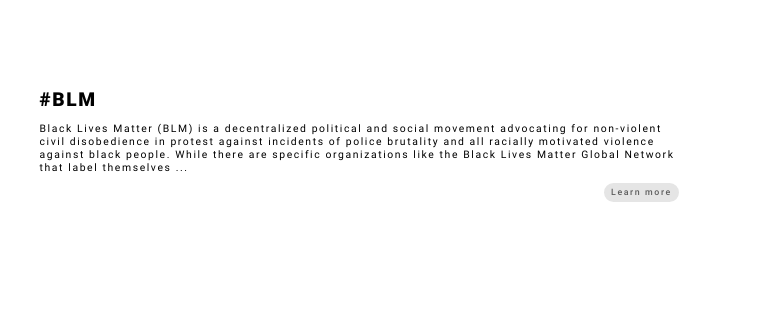
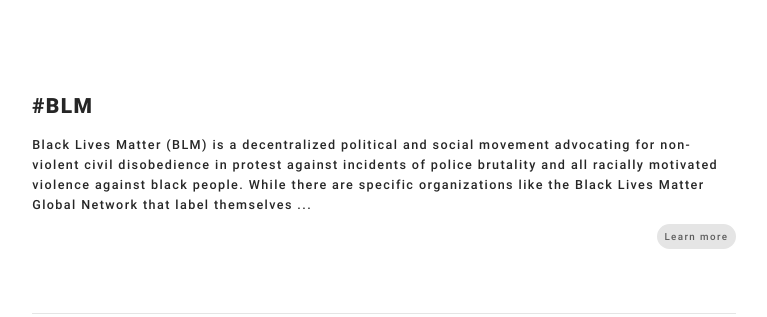
Before and after one commit to ashtan19/SoMo, a React app: page / in a window 1280 px wide. Shown: the whole page, without its empty margins (19-786 px from the left). Built offline with nearby package versions, Linux system fonts and the light colour scheme.

Commit message:
update again

```diff
--- a/src/client/App.js
+++ b/src/client/App.js
@@ -1,15 +1,16 @@
 import React, { Component } from "react";
 import MainInfo from "./components/MainInfo";
 import "./index.css";
-import { Col, Row, Button } from "antd";
 
 export default class App extends Component {
   componentDidMount() {}
 
   render() {
     return (
-      <div style={{ marginLeft: "4%", marginRight: "4%", marginTop: "7%" }}>
-        <MainInfo />
+      <div>
+        <div>
+          <MainInfo />
+        </div>
       </div>
     );
   }
--- a/src/client/CSS/MainInfoStyles.css
+++ b/src/client/CSS/MainInfoStyles.css
@@ -1,25 +1,32 @@
-.container {
+.main-info-container {
   width: 55%;
+  height: 16em;
+  margin-left: 4%;
+  margin-top: 7%;
+  border-bottom: solid;
+  border-width: 0.09em;
+  border-color: #e5e5e5;
 }
 
 .main-hashtag {
-  font-size: 1.2em;
+  font-size: 1.5em;
   font-family: "Roboto-Black";
 }
 
 .main-description {
-  font-size: 0.65em;
+  font-size: 0.9em;
   margin-top: 1em;
+  font-family: "Roboto-Medium";
 }
 
-.learn-more-botton {
+.learn-more-button {
   float: right;
   margin-top: 1em;
 }
 
-.learn-more-botton {
+.learn-more-button {
   font-family: "Roboto-Medium";
-  font-size: 0.55em;
+  font-size: 0.7em;
   color: #5e5e5e;
   border-style: solid;
   border-width: 0.3em;
@@ -32,11 +39,11 @@
   padding-bottom: 0.3em;
 }
 
-.learn-more-botton:hover {
+.learn-more-button:hover {
   border-color: #65dabe;
-  color: #65dabe;
   border-style: solid;
   border-width: 0.3em;
   border-radius: 20em;
   background-color: white;
+  cursor: pointer;
 }
--- a/src/client/components/MainInfo.js
+++ b/src/client/components/MainInfo.js
@@ -1,6 +1,7 @@
 import React, { Component } from "react";
 import "../CSS/MainInfoStyles.css";
 import { Menu, Dropdown, Button } from "antd";
+import "antd/dist/antd.css";
 
 const mainhashtag = "#BLM";
 const description =
@@ -17,12 +18,12 @@
       var desc = description;
     }
     return (
-      <div className="container">
+      <div className="main-info-container">
         <div className="main-hashtag">
           <div>{mainhashtag}</div>
         </div>
         <div className="main-description">{desc}</div>
-        <div className="learn-more-botton">
+        <div className="learn-more-button">
           <div>Learn more</div>
         </div>
       </div>
```
